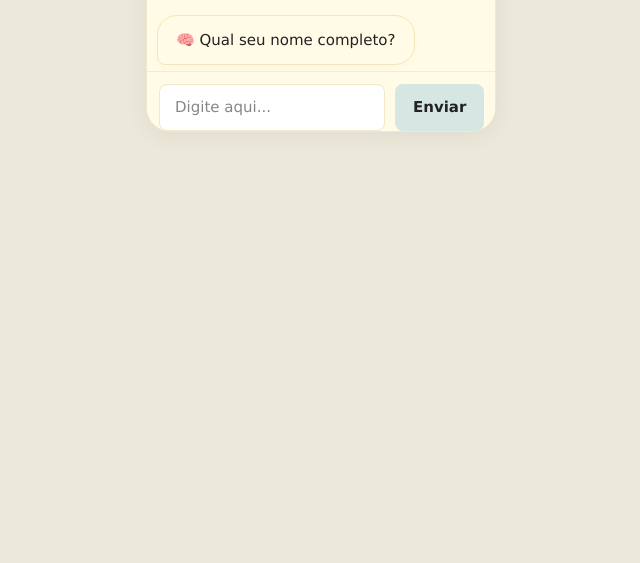
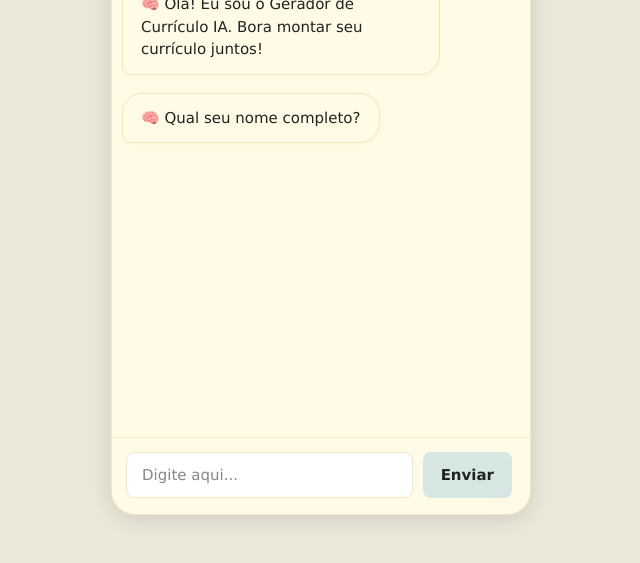
Before and after one commit to eusoumanoelnetto/Gerador-de-CV-IA_2.0, a plain HTML site: page web/index.html in a window 1280 px wide. Shown: the part 237-800 px from the top of the page, without its empty margins (295-935 px from the left). Drawn offline with nearby package versions, Linux system fonts and the light colour scheme; a web font is replaced by a local one.

```diff
--- a/web/css/style.css
+++ b/web/css/style.css
@@ -3820,3 +3820,77 @@
     background: #fffbe6;
   }
 }
+@media (min-width: 601px) {
+  body, html {
+    min-height: 100vh;
+    height: 100vh;
+    margin: 0;
+    background: #ece8da;
+  }
+  .main-layout {
+    min-height: 100vh;
+    align-items: center;
+    justify-content: center;
+    display: flex;
+  }
+  .chat-container {
+    width: 410px;
+    min-height: 560px;
+    max-height: 92vh;
+    height: 84vh;
+    margin: 32px;
+    border-radius: 24px;
+    box-shadow: 0 4px 24px 0 rgba(0,0,0,0.13);
+    display: flex;
+    flex-direction: column;
+    position: relative;
+    background: #fffbe6;
+  }
+  .chat-header {
+    border-radius: 24px 24px 0 0;
+    margin: 0;
+  }
+  .chat-window {
+    flex: 1 1 auto;
+    overflow-y: auto;
+    min-height: 0;
+    padding: 18px 10px 0 10px;
+  }
+  .input-area {
+    border-bottom-left-radius: 24px;
+    border-bottom-right-radius: 24px;
+    padding: 14px 14px 16px 14px;
+  }
+}
+@media (min-width: 601px) {
+  .main-layout {
+    min-height: 100vh;
+    align-items: center;
+    justify-content: center;
+    display: flex;
+  }
+  .chat-container {
+    width: 420px;
+    min-height: 550px;
+    max-height: 90vh;
+    height: 80vh; /* Ocupa quase a tela toda */
+    margin: 36px;
+    border-radius: 24px;
+    box-shadow: 0 4px 24px 0 rgba(0,0,0,0.12);
+    display: flex;
+    flex-direction: column;
+    position: relative;
+  }
+  .chat-window {
+    flex: 1 1 auto;
+    overflow-y: auto;
+    min-height: 0;
+    max-height: none;
+    padding-bottom: 0 !important;
+  }
+  .input-area {
+    padding: 14px 18px 16px 14px;
+    border-bottom-left-radius: 24px;
+    border-bottom-right-radius: 24px;
+  }
+}
```
